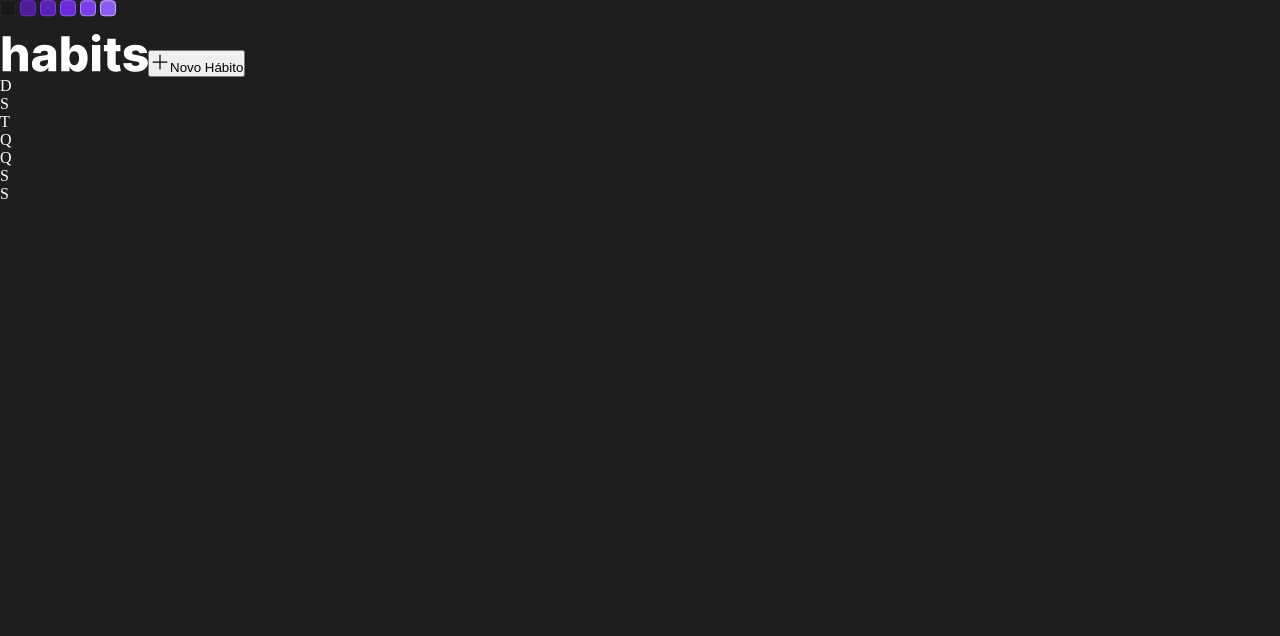
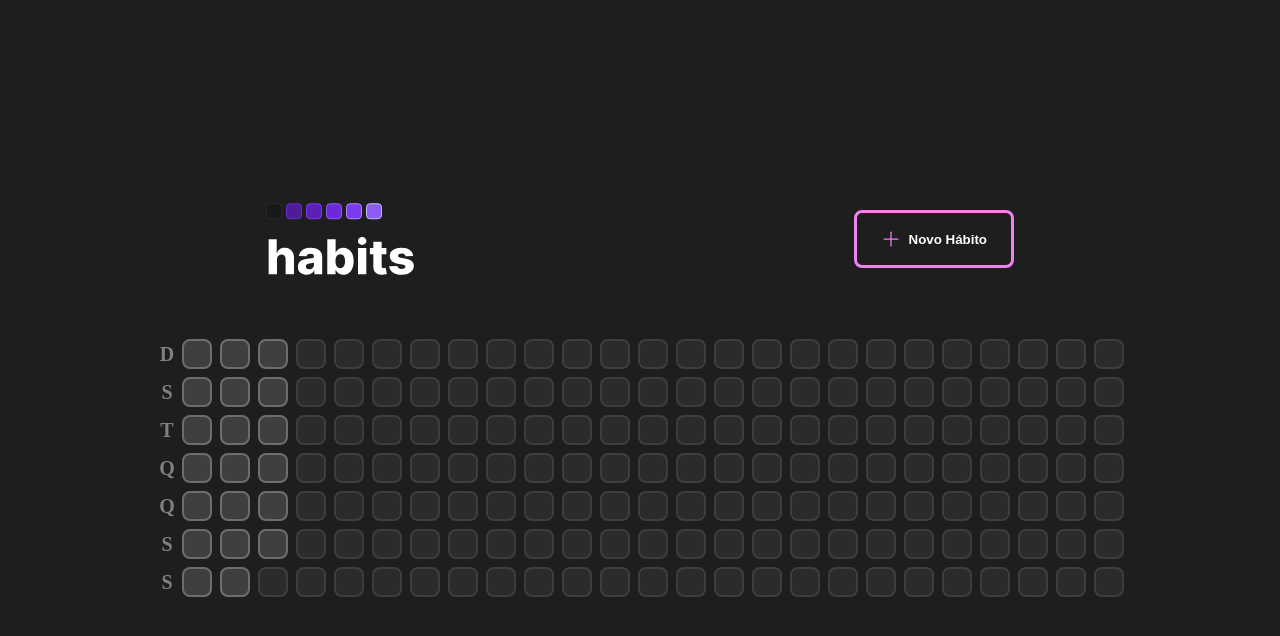
Before and after one commit to beliciobcardoso/nlw-habits, a React app in the folder web/: page / in a window 1280 px wide. Shown: the top 636 px of the page. Built offline with nearby package versions, Linux system fonts and the light colour scheme; the HTML template or start-up script is replaced by a standard one.

Commit message:
styling the application with pure CSS

```diff
--- a/web/src/components/HabitDay.tsx
+++ b/web/src/components/HabitDay.tsx
@@ -1,3 +1,3 @@
 export function HabitDay() {
-  return <div className='quadradinhos'></div>;
+  return <div className='DaysSquares'></div>;
 }
--- a/web/src/components/Header.tsx
+++ b/web/src/components/Header.tsx
@@ -3,15 +3,12 @@ import { Plus } from 'phosphor-react';
 
 export function Header() {
   return (
-    <>
-      {' '}
-      <div className='Header'>
-        <img src={logoImage} alt='' />
-        <button type='button' className=''>
-          <Plus size={20} />
-          Novo Hábito
-        </button>
-      </div>
-    </>
+    <div className='Header'>
+      <img src={logoImage} alt='Logo tipo' />
+      <button type='button' className='ButtonPlus'>
+        <Plus size={20} className='Plus' />
+        Novo Hábito
+      </button>
+    </div>
   );
 }
--- a/web/src/components/SummaryTable.tsx
+++ b/web/src/components/SummaryTable.tsx
@@ -5,21 +5,31 @@ const weekDays = ['D', 'S', 'T', 'Q', 'Q', 'S', 'S'];
 
 const summaryDates = generateDatesFromYearBeginning();
 
+const minimumSummarySize = 25 * 7;
+const amountOfDaysToFill = minimumSummarySize - summaryDates.length;
+
 export function SummaryTable() {
   return (
-    <>
     <div className='SummaryTable'>
-        <div className='WeekDays'>
+      <div className='HeaderTable'>
         {weekDays.map((weekDay, index) => {
-            return <div key={index}>{weekDay}</div>;
+          return (
+            <div className='WeekDays' key={`${weekDay}-${index}`}>
+              {weekDay}
+            </div>
+          );
         })}
       </div>
-        <div className='WeekLine'>
+      <div className='DaysTable'>
         {summaryDates.map((date) => {
           return <HabitDay key={date.toString()} />;
         })}
+
+        {amountOfDaysToFill > 0 &&
+          Array.from({ length: amountOfDaysToFill }).map((_, index) => {
+            return <div key={index} className='DaysSquaresPlacehold ' />;
+          })}
       </div>
     </div>
-    </>
   );
 }
--- a/web/src/styles/global.css
+++ b/web/src/styles/global.css
@@ -1,10 +1,106 @@
-*{
-    margin: 0;
-    padding: 0;
-    box-sizing: border-box;
+* {
+  margin: 0;
+  padding: 0;
+  box-sizing: border-box;
 }
 
-body{
-    background-color: #1E1E1E;
-    color: white;
+body {
+  background-color: #1e1e1e;
+  color: white;
 }
+
+.App {
+  display: flex;
+  align-items: center;
+  justify-content: center;
+  width: 100vw;
+  height: 100vh;
+}
+
+.AppContainer {
+  width: 100%;
+  max-width: 1024px;
+  padding: 0 24px;
+  display: flex;
+  flex-direction: column;
+  gap: 64px;
+}
+
+.Header {
+  width: 100%;
+  max-width: 748px;
+  margin: auto;
+  display: flex;
+  align-items: center;
+  justify-content: space-between;
+}
+
+.ButtonPlus {
+  border-radius: 8px;
+  cursor: pointer;
+  border: solid violet;
+  font-weight: 900;
+  padding: 16px 24px;
+  display: flex;
+  align-items: center;
+  gap: 8px;
+  background-color: #1e1e1e;
+  color: white;
+}
+
+.ButtonPlus > .Plus {
+  color: violet;
+}
+
+.ButtonPlus:hover {
+  border: solid #ecaeec;
+}
+
+.SummaryTable {
+  width: 100%;
+  display: flex;
+}
+
+.HeaderTable {
+  display: grid;
+  grid-template-rows: repeat(7, minmax(0, 1fr));
+  grid-auto-flow: row;
+  gap: 8px;
+}
+
+.DaysTable {
+  display: grid;
+  grid-template-rows: repeat(7, minmax(0, 1fr));
+  grid-auto-flow: column;
+  gap: 8px;
+}
+
+.WeekDays {
+  color: gray;
+  font-size: 20px;
+  height: 30px;
+  width: 30px;
+  display: flex;
+  align-items: center;
+  justify-content: center;
+  font-weight: 900;
+}
+
+.DaysSquares {
+  width: 30px;
+  height: 30px;
+  border: solid 2px #6d6d6d;
+  background-color: #3f3f3f;
+  border-radius: 8px;
+  cursor: pointer;
+}
+
+.DaysSquaresPlacehold {
+  width: 30px;
+  height: 30px;
+  border: solid 2px #6d6d6d;
+  background-color: #3f3f3f;
+  border-radius: 8px;
+  cursor: not-allowed;
+  opacity: 40%;
+}
```
Lines whose indentation alone changed are shown as unchanged.
